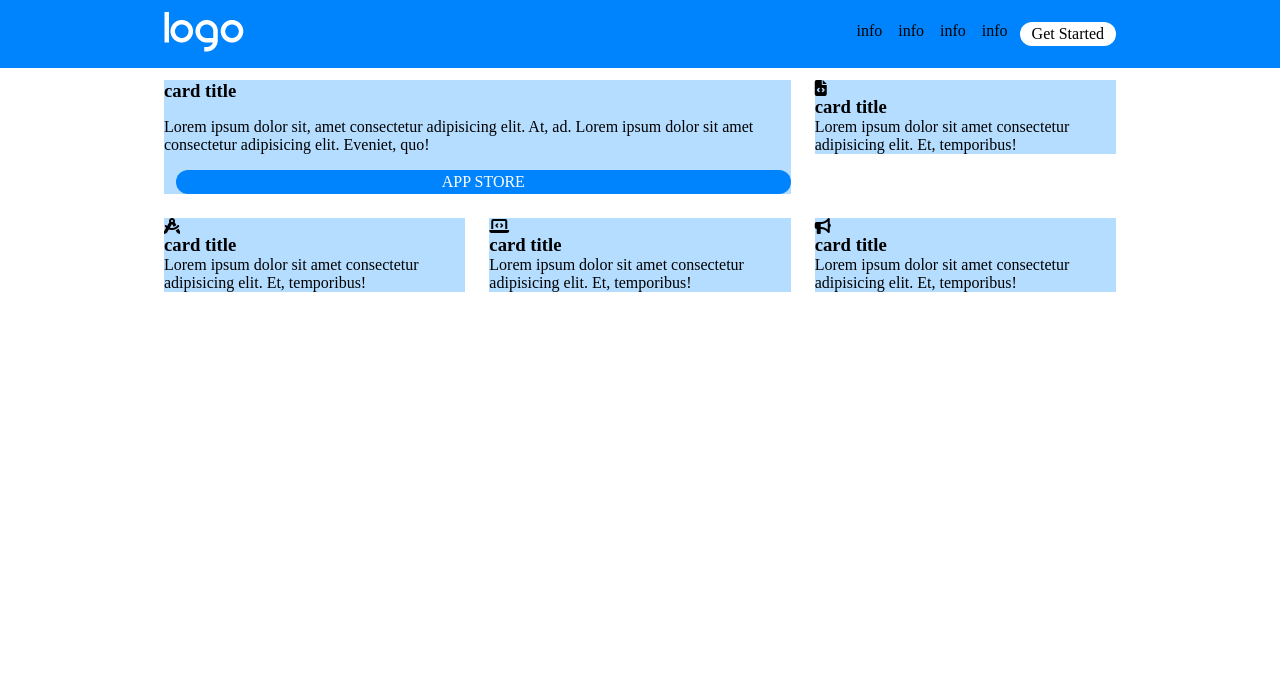
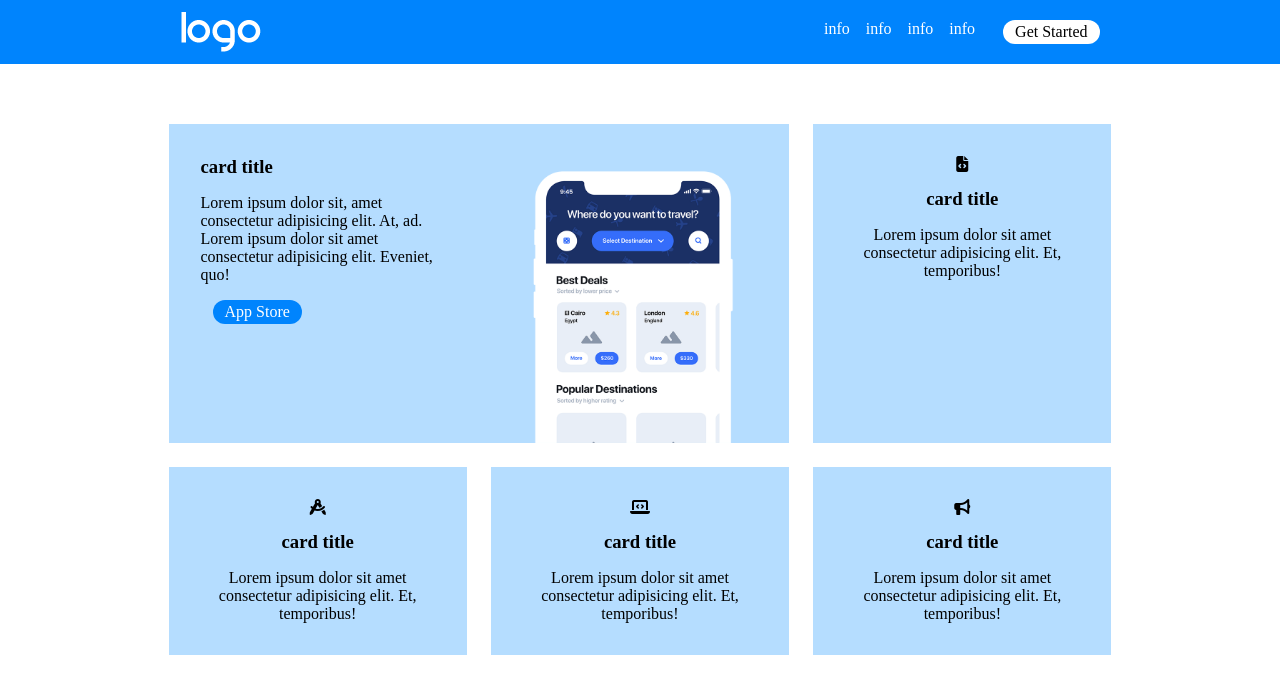
Before and after one commit to Marcomagnano93/htmlcss-responsive-layout, a plain HTML site: page index.html in a window 1280 px wide. Drawn offline with Linux system fonts and the light colour scheme.

Commit message:
REFACT: header. FIX: hero cards section: card margin to gutter, img, card-lrg layout

```diff
--- a/css/app.css
+++ b/css/app.css
@@ -1,3 +1,10 @@
+:root {
+    --page-blue: #0084FD;
+    --lilla: #9792E4;
+    --gutter: 24px;
+}
+
+
 /* RESET */
 
 * {
@@ -31,18 +38,28 @@ ol {
 
 .container {
 
-	max-width: 80%;
+	max-width: 1164px;
     width: 100%;
 	margin: 0 auto;
-	padding: 0 24px;
+	padding: 0 12px;
 }
+
+.container-sm {
+    max-width: 904px;
+    margin: 0 auto;
+    padding: 0 12px;
+}
+
 
 .row {
 	display: flex;
 	flex-wrap: wrap;
+	row-gap: var(--gutter);
 }
 
-
+.row > * {
+	padding: 0 calc(var(--gutter) * 0.5);
+}
 
 .col-4 {
 	width: calc(4 * 100% / 12);
@@ -74,9 +91,6 @@ ol {
 
 /* STYLE */
 
-header {
-    background-color: #0084FD;
-}
 
 
 
@@ -92,21 +106,24 @@ header {
 
 .white-btn {
     background-color: white;
+    color: black;
 }
 
 .blue-btn {
-    background-color: #0084FD;
+    background-color: var(--page-blue);
     color: white;
-    display: block;
+
 }
 
 /* HEADER */
+header {
+    background-color: var(--page-blue);
+    color: white;
+}
 
 header ul {
-    display: flex;
-    gap: 16px;
+    display: none;
 }
-
 
 .navbar {
     justify-content: space-between;
@@ -119,40 +136,58 @@ header i {
     font-size: 150%;
 }
 
+.logo {
+    display: block;
+}
+
 
 /* HERO */
-
+.hero-cards {
+    margin-top: 60px;
+}
 
 .card {
     background-color: #B5DDFF;
-    margin: 12px;
-    display: flex;
-    flex-direction: column;
+    height: 100%;
+
 }
 
 .card-lrg {
-    background-color: #B5DDFF;
-    margin: 12px;
     display: flex;
-    flex-direction: column;
-    gap: 16px;
+    flex-wrap: wrap;
+
 
 }
 
-.card__section {
-    display: flex;
-    max-width: 50%;
-    flex-wrap: wrap;
+.card-lrg > * {
+    width: 100%;
 }
 
-
-.card-img {
-    max-height: 50%;
-    align-self: flex-end;
+.card-lrg .card__body {
+	text-align: left;
+	align-items: flex-start;
 }
 
+.card__body {
+    display: flex;
+    flex-direction: column;
+    padding: 32px;
+    text-align: center;
+    gap: 16px;
+}
+
+.card__img {
+    align-items: flex-end;
+}
+
+.card__img img  {
+    width: 250px;
+    display: block;
+    margin: 0 auto;
+    padding-top: 40px;
 
 
+}
 
 
 
@@ -169,24 +204,6 @@ header i {
         max-width: 570px;
     }
 
-    header ul {
-        display: none;
-    }
-
-    header .button {
-        display: none;
-    }
-
-
-    .col-4.phone {
-        width: 100%;
-    }
-
-    .col-8.phone {
-        width: 100%;
-
-    }
-
 }
 
 /* TABLET > 570PX < 900PX  */
@@ -198,42 +215,44 @@ header i {
 
     }
 
-    .col-4.phone {
+    .col-4-md {
         width: calc(4 * 100% / 12);
     }
 
-    .col-8.phone {
+    .col-8-md {
         width: calc(8 * 100% / 12);
     }
 
-    header ul {
-        display: none;
+    .card__img img {
+        margin: 0;
     }
 
-    header .button {
-        display: none;
-    }
 
 }
 
 /* DESKTOP > 992PX */
 @media (min-width: 991px) {
+
+
     .fa-solid.fa-bars.none {
         display: none;
     }
 
-    .container {
-
-        max-width: 80%;
-        width: 100%;
+    header ul {
+        display: flex;
+        gap: 16px;
     }
 
     header ul {
         display: flex;
     }
 
-    header .button {
-        display: flex;
+    .card__img img {
+        margin: 0 auto;
     }
 
+    .card-lrg .card__body,
+    .card-lrg .card__img {
+        width: 50%;
+    }
 }
--- a/index.html
+++ b/index.html
@@ -13,19 +13,20 @@
 <body>
     <header>
         <div class="container">
-            <div class="row navbar">
-                <div class="col"><a href="#"><img src="./img/logo.png" alt=""></a></div>
-                <nav class="col flx">
+            <nav class="row navbar">
+                <div class="col"><a href="#"><img class="logo" src="./img/logo.png" alt=""></a></div>
+                <div class="col flx">
                     <i class="fa-solid fa-bars none"></i>
                     <ul>
                         <li><a href="">info</a></li>
                         <li><a href="">info</a></li>
                         <li><a href="">info</a></li>
                         <li><a href="">info</a></li>
+                        <li class="button white-btn"><a href="">Get Started</a></li>
                     </ul>
-                    <div class="button white-btn"><a href="">Get Started</a></div>
+
+                </div>
             </nav>
-            </div>
         </div>
     </header>
 
@@ -40,47 +41,61 @@
 
 
 
-<section>
+        <section class="hero-cards">
             <div class="container">
                 <div class="row">
-                    <div class="col-8 phone">
-                        <div class="card-lrg">
+                    <div class="col-12 col-8-md">
+                        <div class="card card-lrg">
+                            <div class="card__body">
 
                                 <h3>card title</h3>
                                 <p>Lorem ipsum dolor sit, amet consectetur adipisicing elit. At, ad. Lorem ipsum dolor sit amet consectetur adipisicing elit. Eveniet, quo!</p>
-                                <div class="button blue-btn"> APP STORE</div>
+                                <div class="button blue-btn"><a href="">App Store</a></div>
+                            </div>
+
+                            <div class="card__img">
+                                <img src="./img/phone.png" alt="">
+                            </div>
 
 
-                                <!-- <img class="card-img" src="./img/phone.png" alt=""> -->
+
 
                         </div>
                     </div>
-                    <div class="col-4 phone">
+                    <div class="col-12 col-4-md">
                         <div class="card">
+                            <div class="card__body">
                                 <i class="fa-solid fa-file-code"></i>
                                 <h3>card title</h3>
                                 <p>Lorem ipsum dolor sit amet consectetur adipisicing elit. Et, temporibus!</p>
                             </div>
                         </div>
-                    <div class="col-4 phone">
+                    </div>
+                    <div class="col-12 col-4-md">
                         <div class="card">
+                            <div class="card__body">
                                 <i class="fa-solid fa-compass-drafting"></i>
                                 <h3>card title</h3>
                                 <p>Lorem ipsum dolor sit amet consectetur adipisicing elit. Et, temporibus!</p>
                             </div>
                         </div>
-                    <div class="col-4 phone">
+                    </div>
+                    <div class="col-12 col-4-md">
                         <div class="card">
+                            <div class="card__body">
                                 <i class="fa-solid fa-laptop-code"></i>
                                 <h3>card title</h3>
                                 <p>Lorem ipsum dolor sit amet consectetur adipisicing elit. Et, temporibus!</p>
                             </div>
                         </div>
-                    <div class="col-4 phone">
+                    </div>
+                    <div class="col-12 col-4-md">
                         <div class="card">
+                            <div class="card__body">
                                 <i class="fa-solid fa-bullhorn"></i>
                                 <h3>card title</h3>
                                 <p>Lorem ipsum dolor sit amet consectetur adipisicing elit. Et, temporibus!</p>
+                            </div>
                         </div>
                     </div>
 
```
Lines whose indentation alone changed are shown as unchanged.
